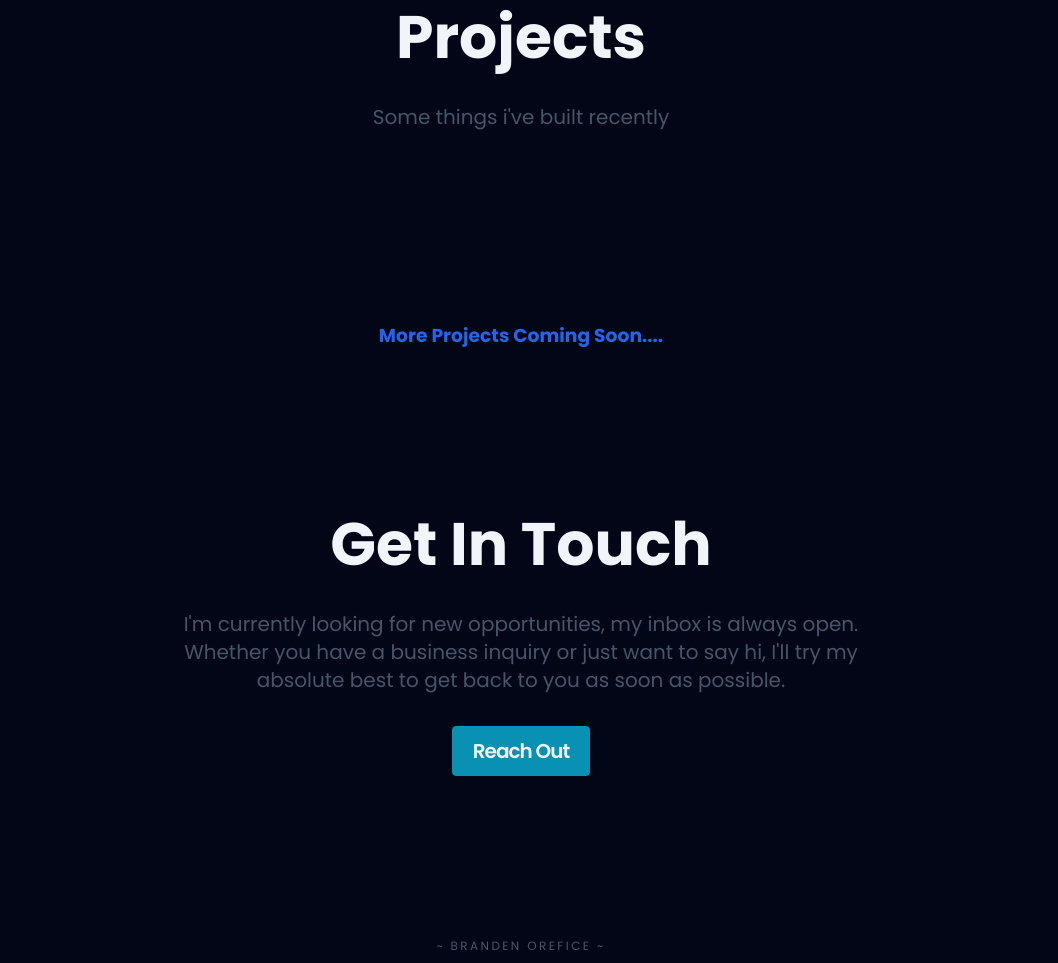
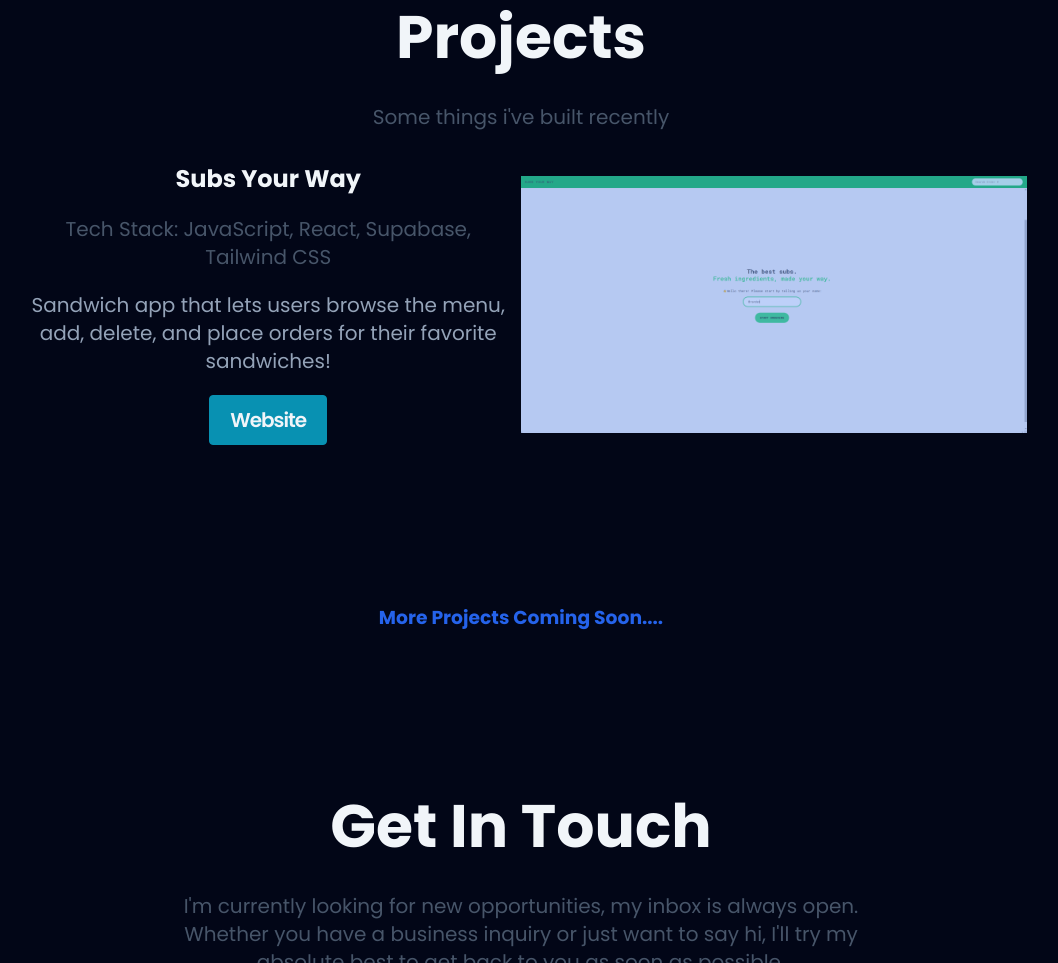
Before and after one commit to Branden-Orefice/Personal-Website, a website built with Vite: page index.html in a window 1280 px wide. Shown: the part 3663-4626 px from the top of the page, without its empty margins (119-1177 px from the left). Built offline with nearby package versions, Linux system fonts and the light colour scheme.

Commit message:
Added a project

```diff
--- a/index.html
+++ b/index.html
@@ -176,25 +176,20 @@
       <div class="project__container">
         <!-- Project 1 -->
 
-        <!-- <h3 class="project__title">fdsa</h3>
+        <h3 class="project__title">Subs Your Way</h3>
         <div class="projects__img-wrapper project__image2">
-          <img class="lazy" src="/Screenshot (1).png" alt="value" />
+          <img src="home-subs.png" alt="screenshot of home" />
         </div>
         <div class="project__div project__content2">
-          <h3 class="project__subtitle">fdsa</h3>
-          <p class="project__description1">Tech Stack: JavaScript, CSS, HTML, MONGODB, React
+          <h3 class="project__subtitle">Subs Your Way</h3>
+          <p class="project__description1">Tech Stack: JavaScript, React, Supabase, Tailwind CSS
           </p>
-          <p class="project__description2">Id aliquet risus feugiat in ante metus dictum at. Sed velit dignissim sodales
-            ut
-            eu sem integer vitae justo.
-            Erat pellentesque adipiscing commodo elit at imperdiet dui. Nisl suscipit adipiscing bibendum est ultricies
-            integer. Et malesuada fames ac turpis egestas maecenas. Ullamcorper a lacus vestibulum sed arcu non odio.
-            Eget
-            aliquet nibh praesent tristique magna sit amet. Pellentesque dignissim enim sit amet venenatis urna cursus
-            eget.
-            Ut diam quam nulla porttitor massa id. Nec dui nunc mattis enim ut. Tincidunt vitae semper quis lectus.</p>
-          <a class="button project__btn" href="#">Website</a>
-        </div> -->
+          <p class="project__description2">
+            Sandwich app that lets users browse the menu, add, delete, and place orders for their favorite sandwiches!
+          </p>
+          <a class="button project__btn" href="subs-your-way.vercel.app
++2" target="_blank">Website</a>
+        </div>
 
         <!-- Project 2 -->
 
```
Also changed, not shown: public/home-subs.png (added).
